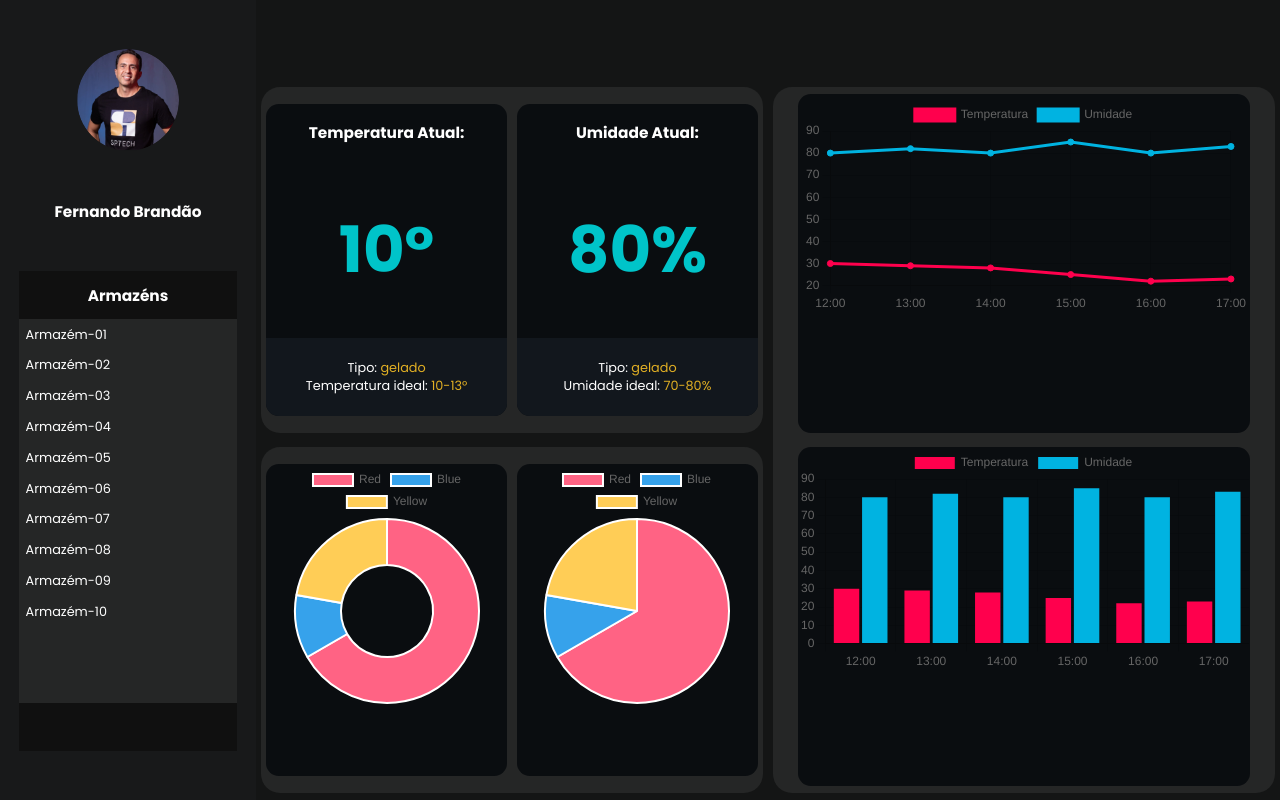
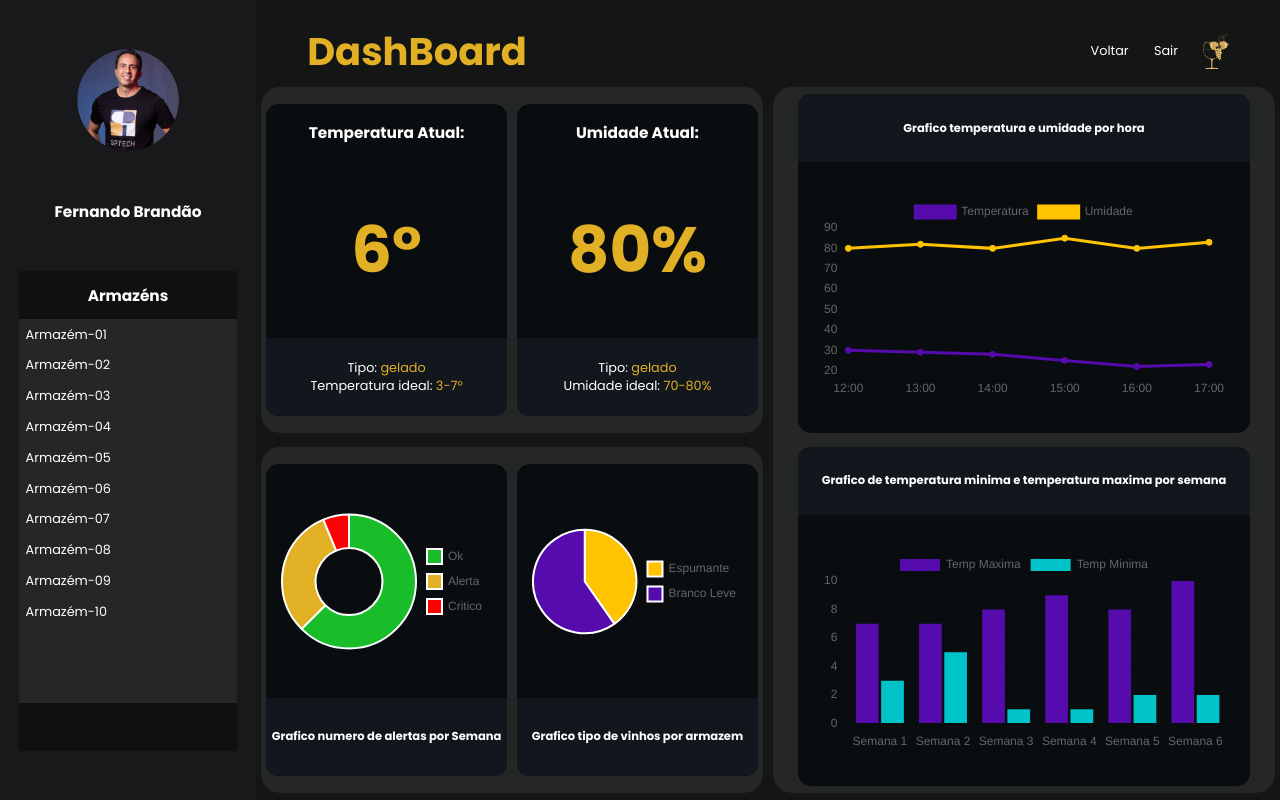
Before and after one commit to GodWines/GodWine, a plain HTML site: page site/public/dashboard.html in a window 1280 px wide. Drawn offline with nearby package versions, Linux system fonts and the light colour scheme.

Commit message:
dashboard html/css concluido

```diff
--- a/site/public/css/dashboard.css
+++ b/site/public/css/dashboard.css
@@ -30,7 +30,7 @@
   height: 100vh;
 }
 
-.viniculas {
+.vinicolas {
   display: flex;
   flex-direction: column;
   height: 60vh;
@@ -76,29 +76,37 @@
 }
 
 .numero {
-  font-size: 2.6vw;
+  font-size: 5vw;
 }
+
 .subTitulo {
   font-weight: bold;
   font-size: 1.2vw;
+}
+
+.blocoInfo .numero {
+  font-size: 4vw;
 }
 
 .titulo {
   font-weight: bold;
   font-size: 3vw;
 }
-.grafico .numero{
+
+.grafico .numero {
   font-size: 5vw;
 }
 
-.grafico .subTitulo{
+.grafico .subTitulo {
   display: flex;
   align-items: center;
   height: 7vh;
 }
-.azul{
-    color: rgba(0, 196, 201, 1);
+
+.infoGrafico .subTitulo{
+  font-size: 0.9vw;
 }
+
 /*--------------------------------------------------------------------------------------------------------*/
 /*DashInicial*/
 
@@ -245,6 +253,7 @@
   width: 4%;
   background-color: rgba(25, 189, 41, 1);
 }
+
 /*--------------------------------------------------------------------------------------------------------*/
 /*Dashboard*/
 
@@ -257,7 +266,13 @@
 }
 
 
-.telaDash {
+.telaDash{
+  display: flex;
+  flex-direction: column;
+  align-items: center;
+}
+
+.graficos {
   width: 80vw;
   height: 90vh;
   display: flex;
@@ -265,7 +280,7 @@
   align-items: center;
 }
 
-.quadradoFundo{
+.quadradoFundo {
   display: flex;
   align-items: center;
   justify-content: center;
@@ -274,21 +289,21 @@
 
 }
 
-.quadrado1{
+.quadrado1 {
   display: flex;
   justify-content: space-around;
   width: 98%;
   height: 48%;
 }
 
-.quadrado2{
+.quadrado2 {
   display: flex;
   justify-content: space-around;
   width: 98%;
   height: 48%;
 }
 
-.quadrado3{
+.quadrado3 {
   display: flex;
   justify-content: space-around;
   flex-direction: column;
@@ -296,27 +311,27 @@
   height: 98%;
 }
 
-.grafico{
+.grafico {
   display: flex;
   align-items: center;
   height: 100%;
   width: 50%;
 }
 
-.parte1{
+.parte1 {
   flex-direction: column;
   justify-content: space-around;
 
 }
 
-.parte2{
+.parte2 {
   justify-content: center;
 }
 
-.registroTempUmi{
+.registroTempUmi {
   display: flex;
   flex-direction: column;
-    justify-content: space-between ;
+  justify-content: space-between;
   align-items: center;
   border-radius: 1.0vw;
   background-color: rgba(10, 13, 16, 1);
@@ -325,16 +340,21 @@
   overflow: hidden;
 }
 
-.registroGrafico{
+.registroGrafico {
   border-radius: 1.0vw;
   background-color: rgba(10, 13, 16, 1);
   width: 90%;
   height: 48%;
+  display: flex;
+  justify-content: space-between;
+  align-items: center;
+  flex-direction: column;
+  overflow: hidden;
 }
 
 
 
-.tipoTemp{
+.tipoTemp {
   width: 100%;
   height: 25%;
   background-color: rgba(18, 23, 29, 1);
@@ -344,7 +364,28 @@
   justify-content: center;
 }
 
-.myChart1{
-    padding: 0;
-    width: 10%;
+.divLinhaBarra {
+  display: flex;
+  align-items: center;
+  justify-content: center;
+  width: 90%;
+  height: 100%;
 }
+
+.divPizzaPie {
+  display: flex;
+  align-items: center;
+  justify-content: center;
+  width: 88%;
+  height: 75%;
+}
+
+
+.infoGrafico{
+  background-color: rgba(18, 23, 29, 1);
+  width: 100%;
+  height: 25%;
+  display: flex;
+  align-items: center;
+  justify-content: center;
+}
--- a/site/public/dashboard.html
+++ b/site/public/dashboard.html
@@ -34,7 +34,7 @@
         <div class="cliente">
             <img src="./assets/telaComentario/cliente.png" class="imgCliente foto" alt="" />
             <span class="textoPoppins subTitulo">Fernando Brandão</span>
-            <div class="viniculas">
+            <div class="vinicolas">
                 <div class="barra">
                     <span class="textoPoppins subTitulo">Armazéns</span>
                 </div>
@@ -55,21 +55,29 @@
             </div>
         </div>
         <div class="telaDash">
-
+        <div class="bemVindo">
+            <span class="textoPoppins titulo amarelo">DashBoard</span>
+            <div class="sair" style="width: 15%;">
+                <a class="textoPoppins subTexto" href="./dashInicial.html">Voltar</a>
+                <a class="textoPoppins subTexto" href="./index.html">Sair</a>
+                <img src="./assets/logo.png" alt="" class="imgLogo" />
+            </div>
+        </div>
+          <div class="graficos" >
             <div class="grafico parte1">
                 <div class="quadradoFundo quadrado1">
                     <div class="registroTempUmi">
                         <span class="textoPoppins subTitulo">Temperatura Atual:</span>
-                        <span class="textoPoppins titulo azul numero">10°</span>
+                        <span class="textoPoppins titulo amarelo numero">6°</span>
                         <div class="tipoTemp">
                             <span class="textoPoppins subTexto">Tipo: <span class="amarelo">gelado</span></span>
                             <span class="textoPoppins subTexto">Temperatura ideal: <span
-                                    class="amarelo">10-13°</span></span>
+                                    class="amarelo">3-7°</span></span>
                         </div>
                     </div>
                     <div class="registroTempUmi">
                         <span class="textoPoppins subTitulo">Umidade Atual:</span>
-                        <span class="textoPoppins titulo azul numero">80%</span>
+                        <span class="textoPoppins titulo amarelo numero">80%</span>
                         <div class="tipoTemp">
                             <span class="textoPoppins subTexto">Tipo: <span class="amarelo">gelado</span></span>
                             <span class="textoPoppins subTexto">Umidade ideal: <span
@@ -78,21 +86,49 @@
                     </div>
                 </div>
                 <div class="quadradoFundo quadrado2">
-                    <div class="registroTempUmi"><canvas id="myChart3"></canvas></div>
-                    <div class="registroTempUmi"><canvas id="myChart4"></canvas></div>
+                    <div class="registroTempUmi">
+                    <div class="divPizzaPie">
+                        <canvas id="myChart4"></canvas>
+                    </div>
+                    <div class="infoGrafico">
+                        <span class="textoPoppins subTitulo">Grafico numero de alertas por Semana</span>
+                    </div>
+                    </div>
+
+                    <div class="registroTempUmi">
+                        <div class="divPizzaPie">
+                            <canvas id="myChart3"></canvas>
+                        </div>
+                        <div class="infoGrafico">
+                            <span class="textoPoppins subTitulo">Grafico tipo de vinhos por armazem</span>
+                        </div>
+                    </div>
                 </div>
             </div>
             <div class="grafico parte2">
                 <div class="quadradoFundo quadrado3">
                     <div class="registroGrafico">
-                        <canvas id="myChart1"></canvas>
+                        <div class="infoGrafico">
+                            <span class="textoPoppins subTitulo">Grafico temperatura e umidade por hora</span>
+                        </div>
+                        <div class="divLinhaBarra">
+                            <canvas id="myChart1"></canvas>
+                        </div>
                     </div>
                     <div class="registroGrafico">
-                        <canvas id="myChart2"></canvas>
+                        <div class="infoGrafico">
+                            <span class="textoPoppins subTitulo">Grafico de temperatura minima e temperatura maxima por semana </span>
+                        </div>
+                        <div class="divLinhaBarra">
+                            <canvas id="myChart2">
+                            </canvas>
+                        </div>
                     </div>
                 </div>
             </div>
         </div>
+        </div>
+
     </div>
     </div>
 </body>
--- a/site/public/js/dashboard.js
+++ b/site/public/js/dashboard.js
@@ -9,72 +9,131 @@
     '17:00',
   ];
 
+const labels1 = [
+  'Semana 1',
+  'Semana 2',
+  'Semana 3',
+  'Semana 4',
+  'Semana 5',
+  'Semana 6',
+];
 
 
-  const data1 = {
+  const dataLinha = {
     labels: labels,
     datasets: [{
       label: 'Temperatura',
-      backgroundColor: 'rgb(255, 0, 77)',
-      borderColor: 'rgb(255, 0, 77)',
+      backgroundColor: 'rgba(86, 11, 173, 1)',
+      borderColor: 'rgba(86, 11, 173, 1)',
       data: [30, 29, 28, 25, 22, 23],
     },{
       label: 'Umidade',
-      backgroundColor: 'rgb(0, 179, 225)',
-      borderColor: 'rgb(0, 179, 225)',
+      backgroundColor: 'rgba(255, 195, 0, 1)',
+      borderColor: 'rgba(255, 195, 0, 1)',
       data: [80, 82, 80, 85, 80, 83],
+
     }]
   };
 
-   const data2 = {
+const dataBarra = {
+  labels: labels1,
+  datasets: [{
+    label: 'Temp Maxima',
+    backgroundColor: 'rgba(86, 11, 173, 1)',
+    borderColor: 'rgb(255, 0, 77)',
+    data: [7, 7, 8, 9, 8, 10],
+  }, {
+    label: 'Temp Minima',
+    backgroundColor: 'rgba(0, 196, 201, 1)',
+    borderColor: 'rgb(0, 179, 225)',
+    data: [3, 5, 1, 1, 2, 2],
+  }]
+};
+
+   const dataPizza = {
   labels: [
-    'Red',
-    'Blue',
-    'Yellow'
+    'Espumante',
+    'Branco Leve',
   ],
   datasets: [{
     label: 'My First Dataset',
-    data: [300, 50, 100],
+    data: [56, 83],
     backgroundColor: [
-      'rgb(255, 99, 132)',
-      'rgb(54, 162, 235)',
-      'rgb(255, 205, 86)'
+      'rgba(255, 195, 0, 1)',
+      'rgba(86, 11, 173, 1)',
+
     ],
-    hoverOffset: 4
+    hoverOffset: 10
+
   }]
 };
 
+const dataDoughnut = {
+  labels: [
+    'Ok',
+    'Alerta',
+    'Critico'
+  ],
+  datasets: [{
+    label: 'My First Dataset',
+    data: [10, 5, 1],
+    backgroundColor: [
+      'rgba(25, 189, 41, 1)',
+      'rgba(226, 176, 36, 1)',
+      'rgba(255, 0, 0, 1)'
+    ],
+    hoverOffset: 10
 
+
+  }]
+};
 
   const config1 = {
     type: 'line',
-    data: data1,
-    options: {
-        layout: {
-            padding: 5
-        }
-}
+    data: dataLinha,
+    options: {}
 
   };
 
   const config2 = {
     type: 'bar',
-    data: data1,
+    data: dataBarra,
     options: {}
 
   };
 
   const config3 = {
-    type: 'doughnut',
-    data: data2,
-    options: {}
+    type: 'pie',
+    data: dataPizza,
+    options: {
+      plugins: {
+        legend: {
+          position: 'right',
+          labels: {
+            boxWidth:15,
+            boxHeight:15
+          }
+        }
+      }
+    }
 
   };
 
    const config4 = {
-    type: 'pie',
-    data: data2,
-    options: {}
+     type: 'doughnut',
+     data: dataDoughnut,
+    options: {
+      plugins: {
+        legend: {
+          position: 'right',
+          labels: {
+            boxWidth: 15,
+            boxHeight: 15
+          }
+        }
+      }
+
+    }
 
   };
 
```
Also changed, not shown: site/public/dashInicial.html (+17 -17 lines). Lines whose indentation alone changed are shown as unchanged.
